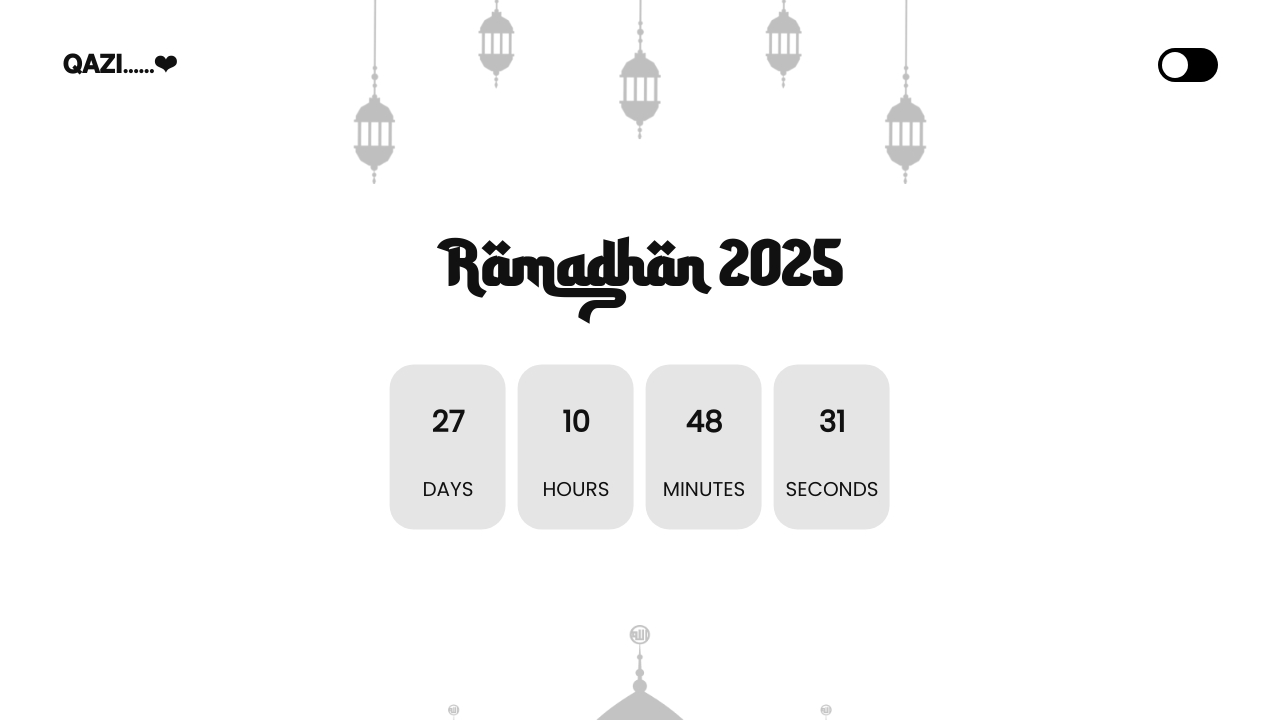
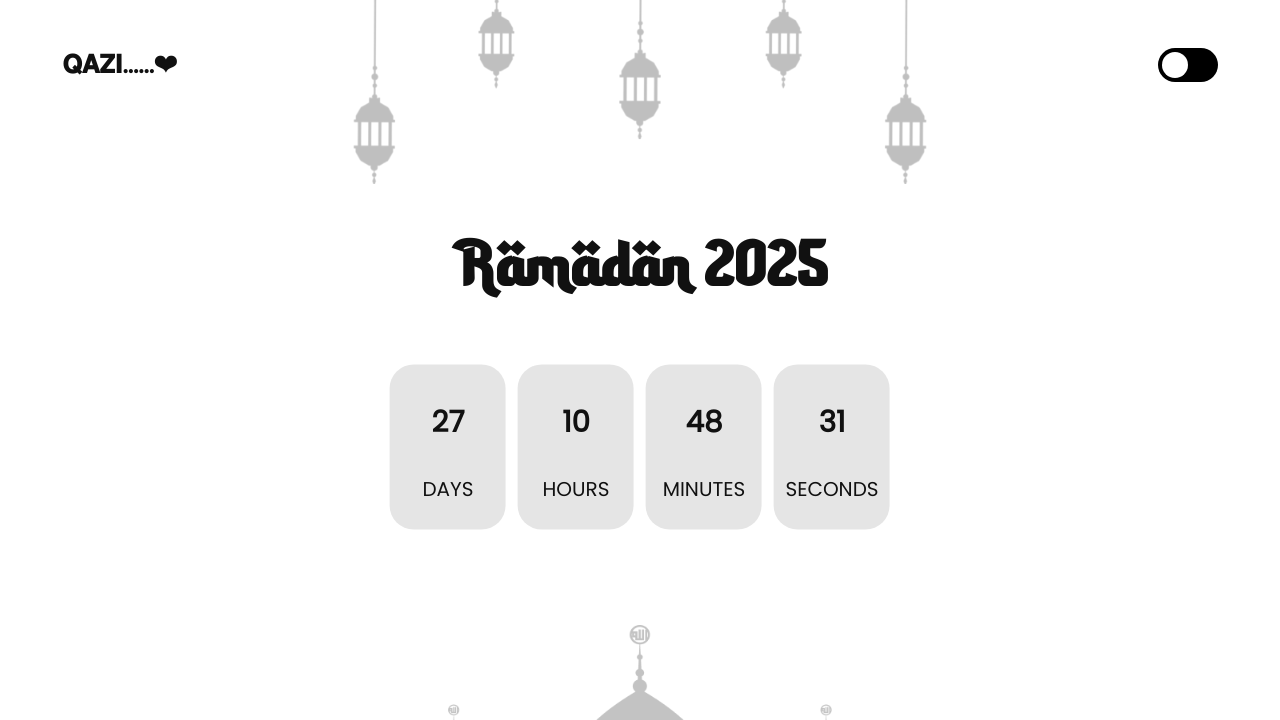
Before and after one commit to shaheer1101/Ramazn, a plain HTML site: page index.html in a window 1280 px wide. Shown: the top 720 px of the page. Drawn offline with Linux system fonts and the light colour scheme; files whose address does not match are found by name.

Commit message:
Update index.html

```diff
--- a/index.html
+++ b/index.html
@@ -26,7 +26,7 @@
 			</label>
     </div>
     <div class="mid">
-        <h1>Ramadhan 2025</h1>
+        <h1>Ramadan 2025</h1>
         <div class="d-flex">
             <div class="card">
                 <h3 id="days"></h3>
```
